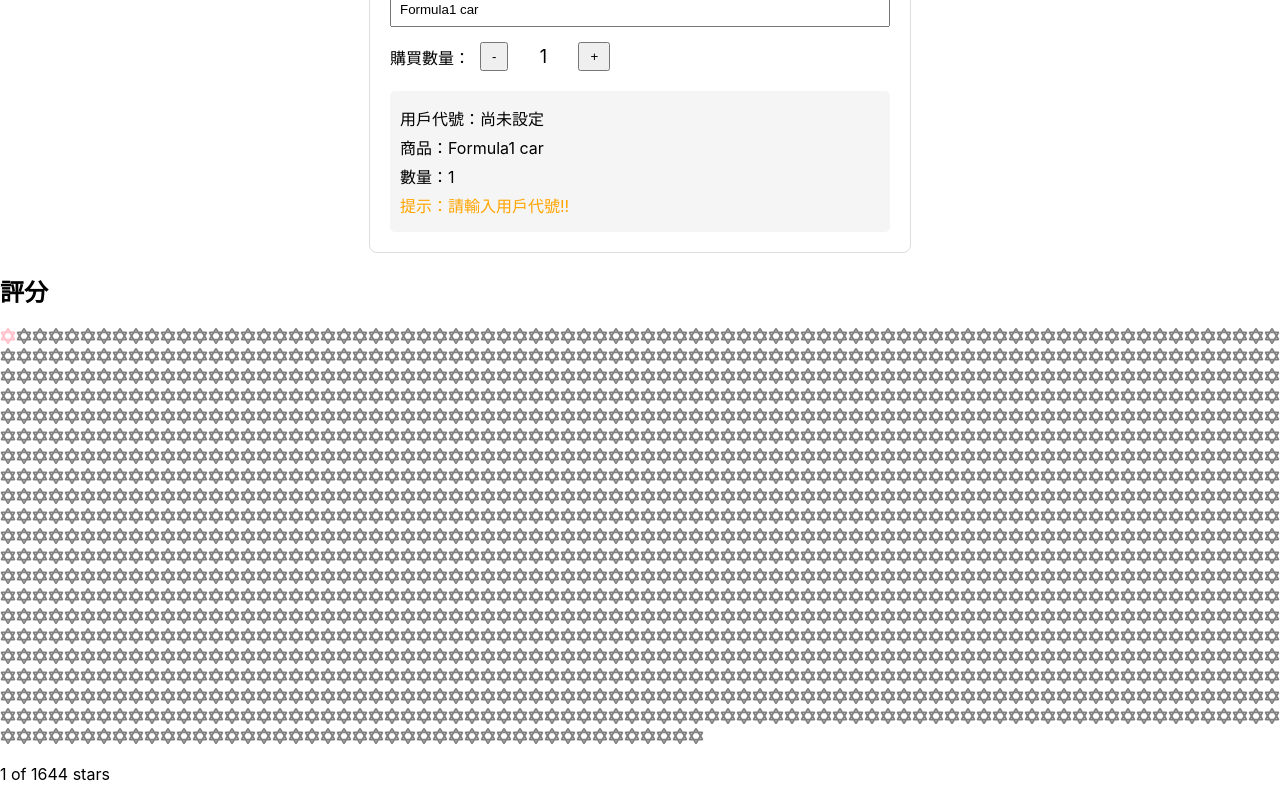
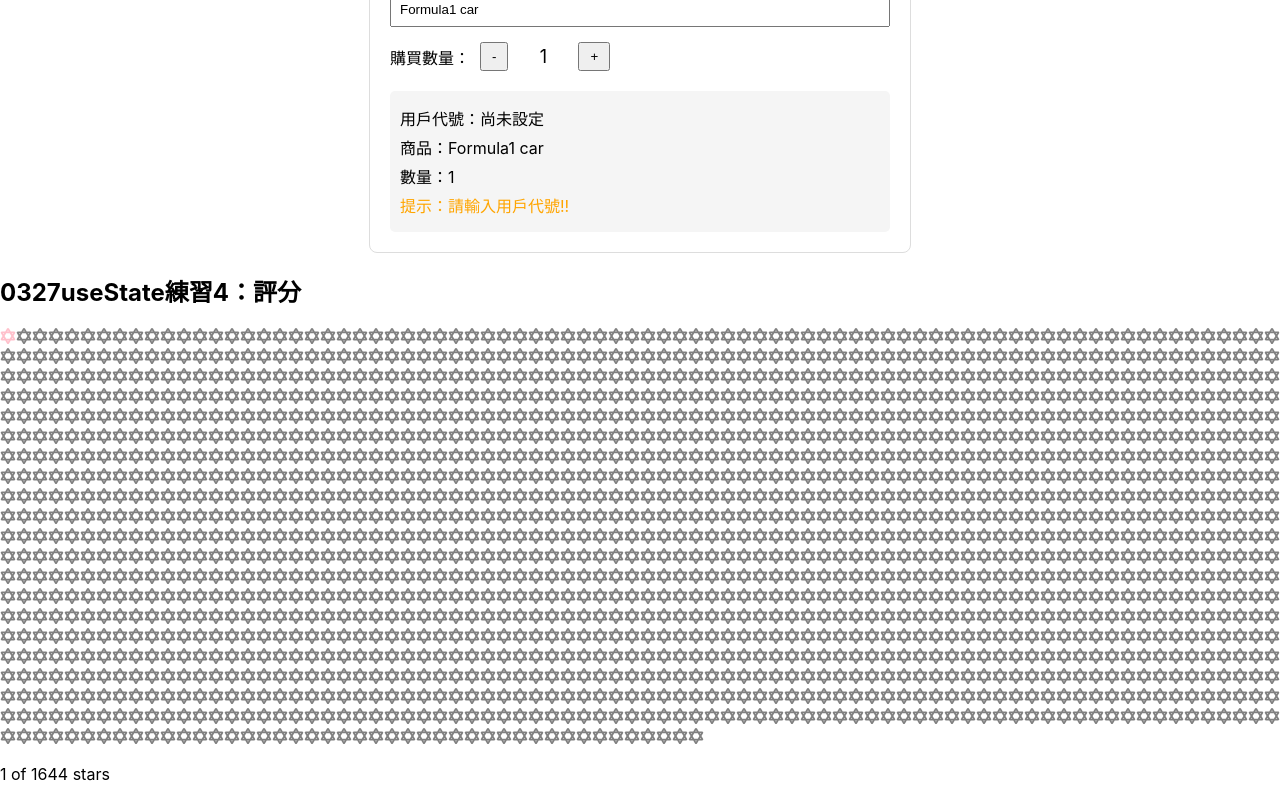
Before and after one commit to lumberjack0708/new_react_repo, a React (Create React App) app: page / in a window 1280 px wide. Shown: the part 2153-2953 px from the top of the page. Built offline with nearby package versions, Linux system fonts and the light colour scheme.

Commit message:
title rename

```diff
--- a/src/App.js
+++ b/src/App.js
@@ -95,7 +95,7 @@ function App() {
       <UseStatePr5 />
 
       {/* 評分 */}
-      <h2>評分</h2>
+      <h2>0327useState練習4：評分</h2>
       <StartRating totalStars={1644} />
     </>
   );
```
